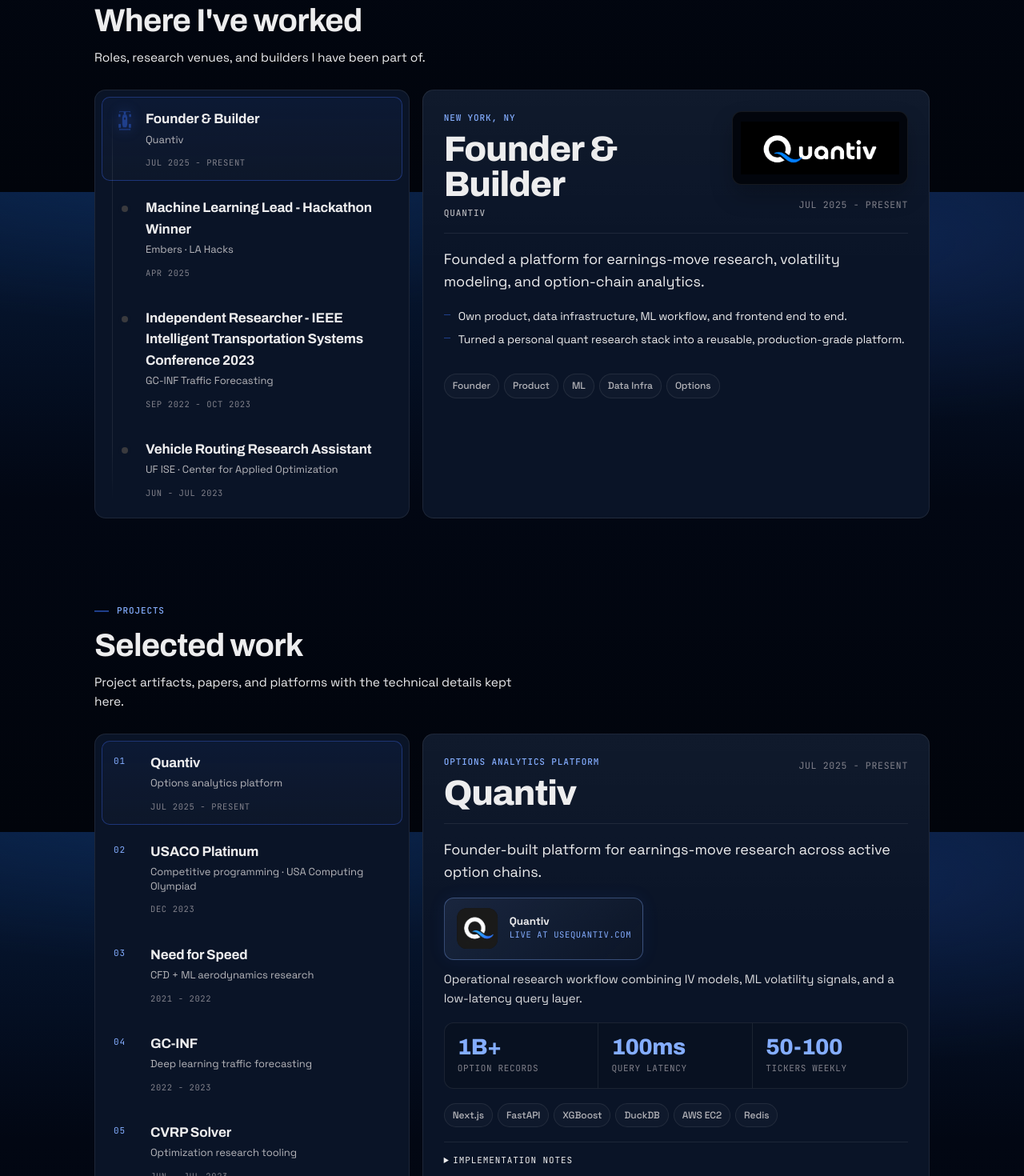
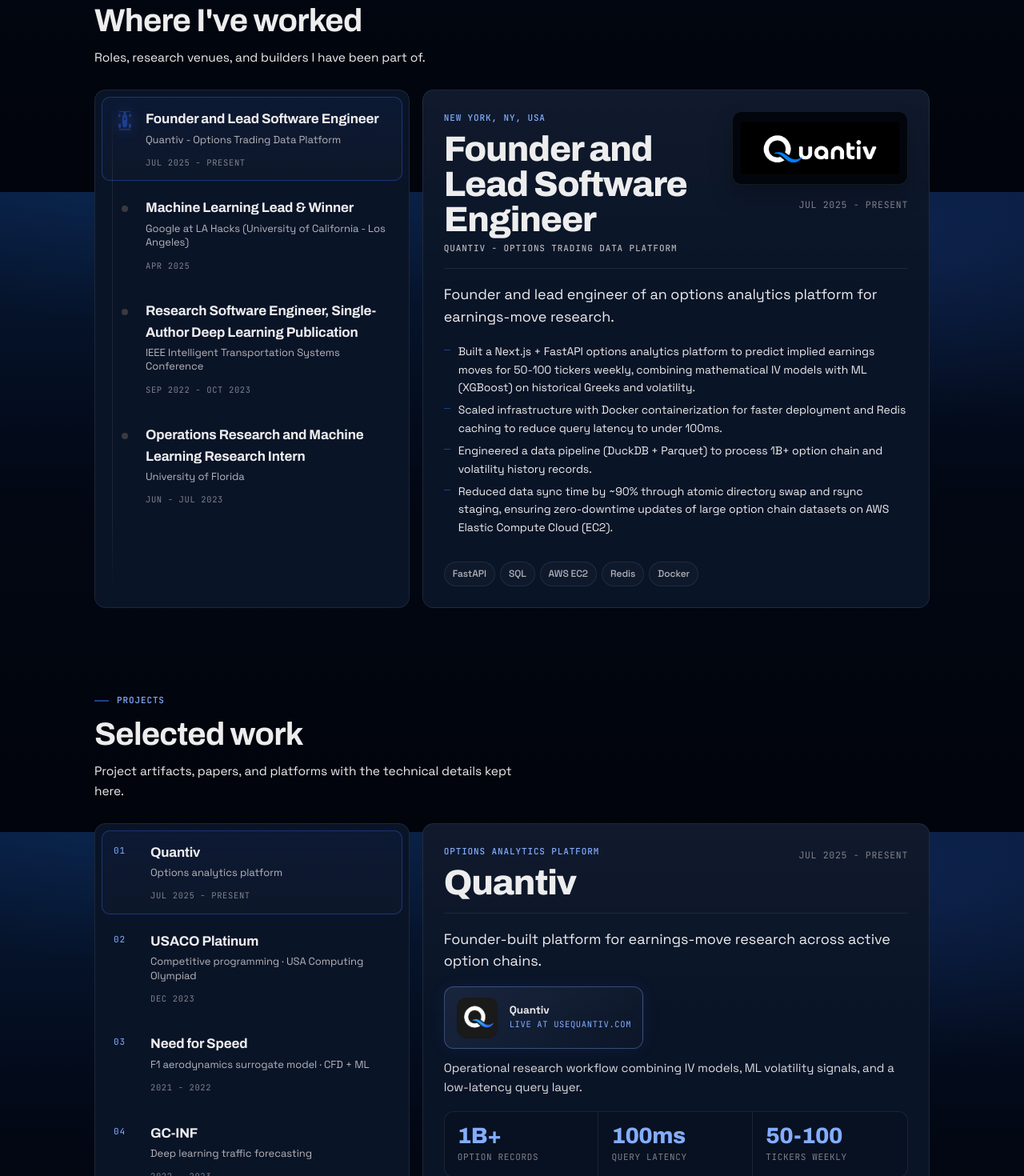
Before and after one commit to kenchengkc/personal-website, a Next.js app: page / in a window 1280 px wide. Shown: the part 2160-3630 px from the top of the page at 80% size. Built offline with nearby package versions, Linux system fonts and the light colour scheme.

Commit message:
Added more details to experiences and projects incl. skills

```diff
--- a/components/sections/Experience.tsx
+++ b/components/sections/Experience.tsx
@@ -24,17 +24,19 @@ type Stint = {
 
 const items: Stint[] = [
   {
-    role: "Founder & Builder",
-    org: "Quantiv",
-    loc: "New York, NY",
+    role: "Founder and Lead Software Engineer",
+    org: "Quantiv - Options Trading Data Platform",
+    loc: "New York, NY, USA",
     dates: "Jul 2025 - Present",
     summary:
-      "Founded a platform for earnings-move research, volatility modeling, and option-chain analytics.",
+      "Founder and lead engineer of an options analytics platform for earnings-move research.",
     bullets: [
-      "Own product, data infrastructure, ML workflow, and frontend end to end.",
-      "Turned a personal quant research stack into a reusable, production-grade platform.",
+      "Built a Next.js + FastAPI options analytics platform to predict implied earnings moves for 50-100 tickers weekly, combining mathematical IV models with ML (XGBoost) on historical Greeks and volatility.",
+      "Scaled infrastructure with Docker containerization for faster deployment and Redis caching to reduce query latency to under 100ms.",
+      "Engineered a data pipeline (DuckDB + Parquet) to process 1B+ option chain and volatility history records.",
+      "Reduced data sync time by ~90% through atomic directory swap and rsync staging, ensuring zero-downtime updates of large option chain datasets on AWS Elastic Compute Cloud (EC2).",
     ],
-    tags: ["Founder", "Product", "ML", "Data Infra", "Options"],
+    tags: ["FastAPI", "SQL", "AWS EC2", "Redis", "Docker"],
     logo: {
       src: "/images/quantiv/quantiv-color-banner.png",
       alt: "Quantiv logo",
@@ -43,17 +45,18 @@ const items: Stint[] = [
     },
   },
   {
-    role: "Machine Learning Lead - Hackathon Winner",
-    org: "Embers · LA Hacks",
-    loc: "UCLA",
+    role: "Machine Learning Lead & Winner",
+    org: "Google at LA Hacks (University of California - Los Angeles)",
+    loc: "Los Angeles, CA, USA",
     dates: "Apr 2025",
     summary:
-      "Led a 4-person team building a CV app for wildfire insurance claims; auto-inventories items from a 30-second video.",
+      "Led a team building a CV + voice-first app for wildfire insurance claims that won three LA Hacks awards.",
     bullets: [
-      "Top 5 of 172 teams · Best Use of Google Gemini API · Best FinTech Project.",
-      "90%+ detection accuracy; voice-first chatbot via Gemini, ElevenLabs, OpenAI Whisper.",
+      "Led team to develop Embers, a React + Python/Flask Computer Vision app achieving 90%+ detection accuracy in auto-inventorying household items from 30-second videos, streamlining insurance claims for wildfire survivors.",
+      "Integrated Google Gemini, ElevenLabs, & OpenAI Whisper APIs into an intelligent voice-first chatbot assistant, enabling personalized asset valuation and reducing manual claim documentation time by an estimated 50%.",
+      "Placed as Top 5 Finalist out of 172 teams; Won Best Use of Google Gemini API and Best Financial Tech Project.",
     ],
-    tags: ["React", "Flask", "Python", "Supabase"],
+    tags: ["React", "Flask", "Python", "TypeScript", "APIs", "Supabase"],
     links: [
       {
         label: "Devpost: InsureFire",
@@ -68,35 +71,38 @@ const items: Stint[] = [
     },
   },
   {
-    role: "Independent Researcher - IEEE Intelligent Transportation Systems Conference 2023",
-    org: "GC-INF Traffic Forecasting",
-    loc: "Pre-Columbia · High school research",
+    role: "Research Software Engineer, Single-Author Deep Learning Publication",
+    org: "IEEE Intelligent Transportation Systems Conference",
+    loc: "Bilbao, Biscay, Spain",
     dates: "Sep 2022 - Oct 2023",
     summary:
-      "Built GC-INF independently in high school and published it single-author in IEEE ITSC 2023.",
+      "Independent research on graph-network traffic forecasting, published single-author at IEEE ITSC 2023.",
     bullets: [
-      "Session chair for Simulation and Control at the conference in Bilbao.",
-      "ISEF Top 30 finalist recognition for the broader research track.",
+      "Engineered GC-INF, a hybrid 4-layer Graph ConvNet + Informer transformer, that learns spatial-temporal patterns in road-graph data to predict intersection turning ratios for adaptive signal control, delivered as clean PyTorch code.",
+      "Built full ML pipeline with Chebyshev graph convolutions, ProbSparse attention, Adam optimizer + Cosine decay.",
+      "Cut 15-min turning-ratio forecast error by 24% RMSE compared to STGCN (IJCAI '17), a state-of-the-art model.",
+      "Single-author paper and session chair at IEEE ITSC 2023; selected as Team Canada-ISEF Finalist (Top 30 Canada).",
     ],
-    tags: ["IEEE ITSC", "Single Author", "High School Research"],
+    tags: ["Python (Scikit-learn)", "PyTorch", "Data pipelines"],
     logo: {
       src: "/images/gc-inf/ieee-itsc-2023.jpg",
       alt: "IEEE ITSC 2023 Bilbao logo",
     },
   },
   {
-    role: "Vehicle Routing Research Assistant",
-    org: "UF ISE · Center for Applied Optimization",
-    loc: "Gainesville, FL",
+    role: "Operations Research and Machine Learning Research Intern",
+    org: "University of Florida",
+    loc: "Gainesville, FL, USA",
     dates: "Jun - Jul 2023",
     summary:
-      "Accelerated a C++ Capacitated VRP solver with ML and data-mining heuristics.",
+      "OR + ML research accelerating large-scale Vehicle Routing Problem solvers; awarded Best Paper at SSTP.",
     bullets: [
-      "Cut compute time 15% on TB-scale routing datasets.",
-      "Scaled out on the 34k-core UF HiPerGator cluster via SLURM batch jobs.",
-      "Shipped a JavaFX visualization tool for the OR research group.",
+      "Improved Vehicle Routing Problem solver with ML & patterns from data mining, reducing compute time on TB-scale datasets by 15%.",
+      "Developed a Java-based visualization tool for route solutions, enabling interpretable insights for researchers.",
+      "Analyzed patterns between dual values and variables in Column Generation-based solutions using simulations on the UF Supercomputer (HiPerGator).",
+      "Won the Best Paper Award at the Student Science Training Program (SSTP, less than 10% acceptance rate).",
     ],
-    tags: ["UF ISE", "CAO", "C++", "SLURM", "JavaFX"],
+    tags: ["C++", "CMake", "SLURM batch scripts", "Java", "JavaFX"],
     logo: {
       src: "/images/vrp/uf-ise.jpg",
       alt: "UF ISE logo",
--- a/components/sections/Projects.tsx
+++ b/components/sections/Projects.tsx
@@ -95,12 +95,12 @@ const projects: Project[] = [
   },
   {
     title: "Need for Speed",
-    category: "CFD + ML aerodynamics research",
+    category: "F1 aerodynamics surrogate model · CFD + ML",
     dates: "2021 - 2022",
     summary:
-      "CFD + machine-learning workflow for analyzing F1 race-car aerodynamic behavior.",
+      "MATLAB neural-net surrogate that replaces full CFD iteration with sub-second pressure-map predictions.",
     impact:
-      "Won the Canada-Wide Science Fair national competition in 2022.",
+      "100x faster iteration; 43% drag reduction in simulation; gold at the Canada-Wide Science Fair.",
     brand: {
       label: "CWSF",
       detail: "Canada-Wide Science Fair",
@@ -114,15 +114,15 @@ const projects: Project[] = [
       },
     },
     metrics: [
-      { value: "CWSF", label: "national champion" },
-      { value: "2022", label: "award year" },
-      { value: "F1", label: "aero domain" },
+      { value: "100x", label: "CFD iteration" },
+      { value: "43%", label: "drag reduction" },
+      { value: "Gold", label: "CWSF '22" },
     ],
-    tags: ["CFD", "Machine Learning", "Aerodynamics", "Python"],
+    tags: ["MATLAB", "Deep Learning Toolbox", "Feedforward", "trainlm"],
     details: [
-      "Predicted aerodynamic performance from simulation outputs with ML.",
-      "Focused on open-wheel geometry: front wing, sidepod airflow, rear-wing wake.",
-      "Published in Highlights in Science Engineering and Technology.",
+      "MATLAB backpropagation feed-forward network trained to generate predicted pressure maps.",
+      "Embedded the ANN in an end-to-end aero-analytics stack to drive wing geometry choices.",
+      "Single-author publication in Highlights in Science Engineering and Technology.",
     ],
     links: [{ label: "Read paper", href: site.links.f1cfd }],
   },
@@ -161,31 +161,35 @@ const projects: Project[] = [
   },
   {
     title: "CVRP Solver",
-    category: "Optimization research tooling",
+    category: "Operations research · UF Center for Applied Optimization",
     dates: "Jun - Jul 2023",
     summary:
-      "C++ Capacitated Vehicle Routing Problem solver accelerated with ML.",
+      "Vehicle Routing Problem solver accelerated with ML and data-mining patterns.",
     impact:
-      "15% compute-time reduction on TB-scale routing datasets.",
+      "15% compute-time reduction on TB-scale routing; Best Paper at SSTP (<10% acceptance).",
+    award: {
+      label: "Best Paper Award",
+      detail: "Student Science Training Program",
+    },
     brand: {
-      label: "UF ISE",
-      detail: "Center for Applied Optimization",
-      meta: "University of Florida research",
+      label: "UF",
+      detail: "University of Florida",
+      meta: "Center for Applied Optimization",
       logo: {
         src: "/images/vrp/uf-ise.jpg",
-        alt: "UF ISE logo",
+        alt: "University of Florida logo",
       },
     },
     metrics: [
       { value: "15%", label: "compute reduction" },
-      { value: "34k", label: "cluster cores" },
+      { value: "<10%", label: "SSTP acceptance" },
       { value: "TB", label: "data scale" },
     ],
-    tags: ["C++", "CMake", "SLURM", "UF ISE", "CAO"],
+    tags: ["C++", "CMake", "SLURM batch scripts", "Java", "JavaFX"],
     details: [
-      "Pattern mining drove early-termination heuristics in the search.",
-      "Scaled out on the 34k-core UF HiPerGator cluster via SLURM batch jobs.",
-      "JavaFX visualization tool so OR researchers could inspect candidate routes.",
+      "Pattern mining drove early-termination heuristics inside the C++ solver.",
+      "Analyzed dual-value / variable patterns in Column Generation solutions on the UF HiPerGator supercomputer.",
+      "Built a JavaFX visualization tool so OR researchers could inspect candidate routes.",
     ],
   },
 ];
```
